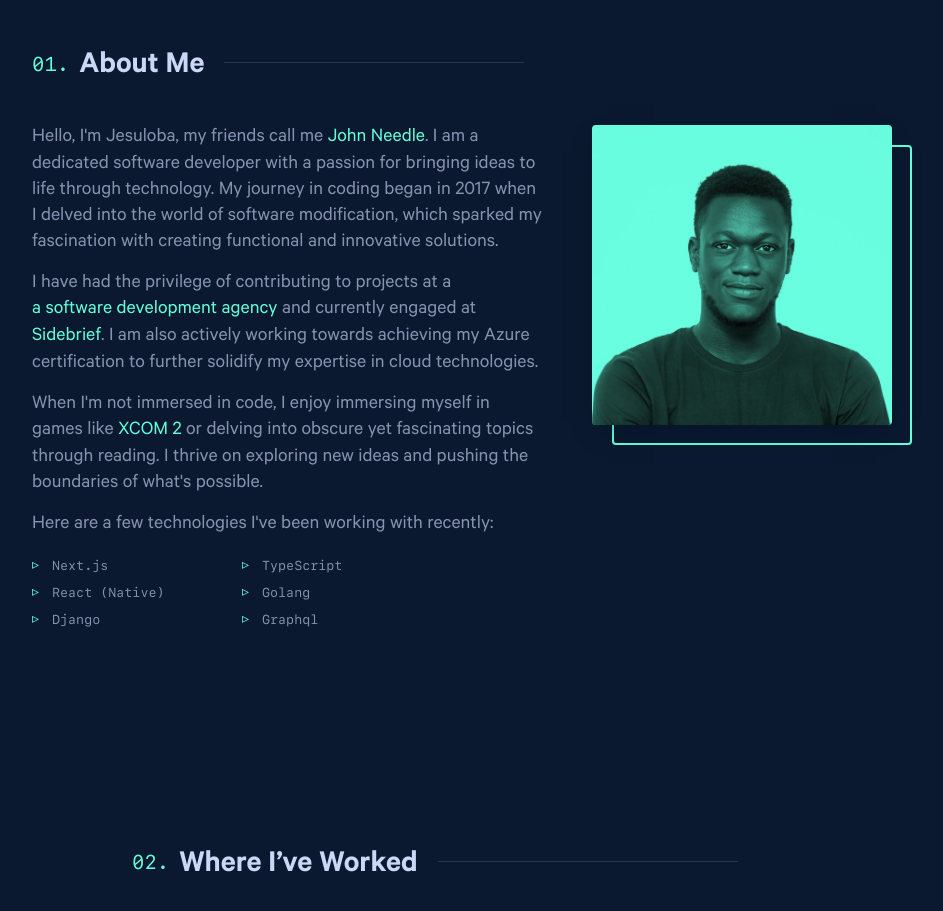
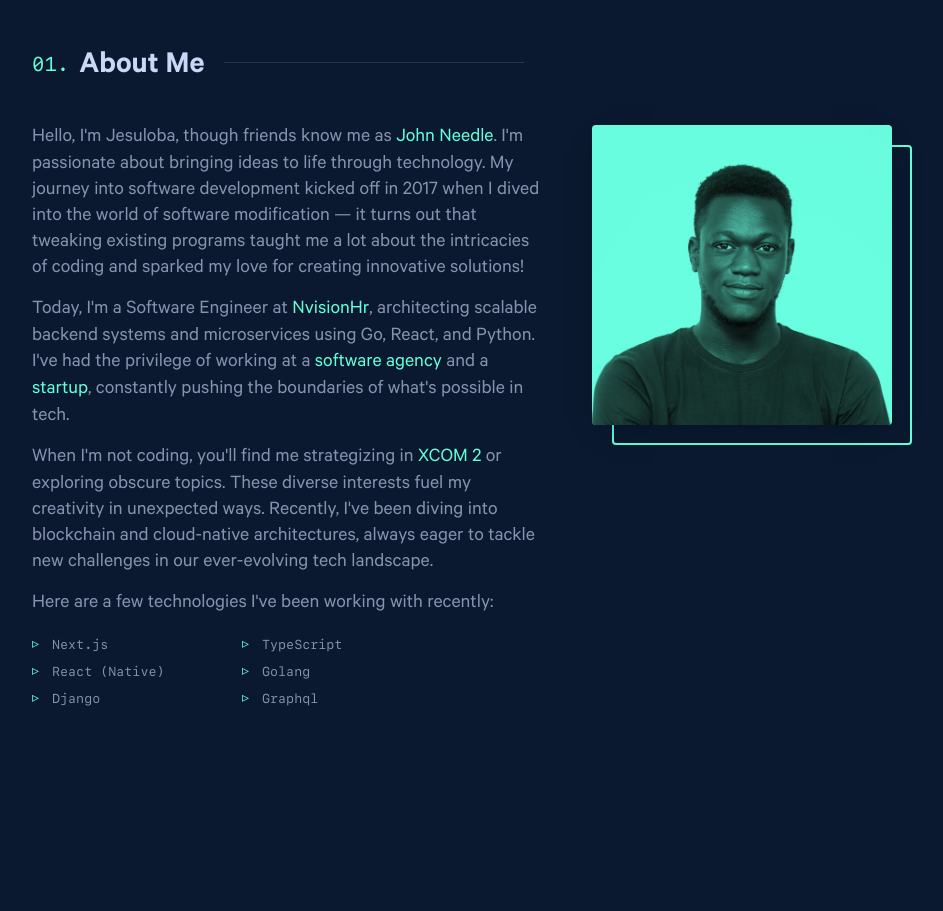
Before and after one commit to Jesuloba-world/dev-portfolio-2, a Next.js app: page / in a window 1280 px wide. Shown: the part 860-1771 px from the top of the page, without its empty margins (158-1101 px from the left). Built offline with nearby package versions, Linux system fonts and the light colour scheme; no server answers.

Commit message:
update about section

```diff
--- a/package.json
+++ b/package.json
@@ -14,6 +14,7 @@
     "@types/react": "18.0.31",
     "@types/react-dom": "18.0.11",
     "animejs": "^3.2.1",
+    "caniuse-lite": "^1.0.30001642",
     "eslint": "8.37.0",
     "eslint-config-next": "13.2.4",
     "gray-matter": "^4.0.3",
--- a/src/components/sections/about/index.tsx
+++ b/src/components/sections/about/index.tsx
@@ -40,38 +40,50 @@ const About = () => {
 				<StyledText>
 					<div>
 						<p>
-							Hello, I&apos;m Jesuloba, my friends call me{" "}
+							Hello, I&apos;m Jesuloba, though friends know me as{" "}
 							<a href="https://twitter.com/Jesuloba0_">
 								John Needle
 							</a>
-							. I am a dedicated software developer with a passion
-							for bringing ideas to life through technology. My
-							journey in coding began in 2017 when I delved into
-							the world of software modification, which sparked my
-							fascination with creating functional and innovative
-							solutions.
+							. I&apos;m passionate about bringing ideas to life
+							through technology. My journey into software
+							development kicked off in 2017 when I dived into the
+							world of software modification — it turns out that
+							tweaking existing programs taught me a lot about the
+							intricacies of coding and sparked my love for
+							creating innovative solutions!
 						</p>
 						<p>
-							I have had the privilege of contributing to projects
-							at a{" "}
+							Today, I&apos;m a Software Engineer at{" "}
+							<a href="https://nvisionhr.com/">NvisionHr</a>,
+							architecting scalable backend systems and
+							microservices using Go, React, and Python. I&apos;ve
+							had the privilege of working at a{" "}
 							<a href="https://mazesoftwares.com/">
-								a software development agency
+								software agency
 							</a>{" "}
-							and currently engaged at{" "}
-							<a href={"http://sidebrief.com/"}>Sidebrief</a>. I
-							am also actively working towards achieving my Azure
-							certification to further solidify my expertise in
-							cloud technologies.
+							and a <a href={"https://sidebrief.com/"}>startup</a>
+							, constantly pushing the boundaries of what&apos;s
+							possible in tech.
 						</p>
 						<p>
-							When I&apos;m not immersed in code, I enjoy
+							When I&apos;m not coding, you&apos;ll find me
+							strategizing in{" "}
+							<a href="https://store.steampowered.com/app/268500/XCOM_2/">
+								XCOM 2
+							</a>{" "}
+							or exploring obscure topics. These diverse interests
+							fuel my creativity in unexpected ways. Recently,
+							I&apos;ve been diving into blockchain and
+							cloud-native architectures, always eager to tackle
+							new challenges in our ever-evolving tech landscape.
+							{/* When I&apos;m not immersed in code, I enjoy
 							immersing myself in games like{" "}
 							<a href="https://store.steampowered.com/app/268500/XCOM_2/">
 								XCOM 2
 							</a>{" "}
 							or delving into obscure yet fascinating topics
 							through reading. I thrive on exploring new ideas and
-							pushing the boundaries of what&apos;s possible.
+							pushing the boundaries of what&apos;s possible. */}
 						</p>
 						<p>
 							Here are a few technologies I&apos;ve been working
```
Also changed, not shown: 1 other file (tests, documents, lock files or other folders). Lines whose indentation alone changed are shown as unchanged.
